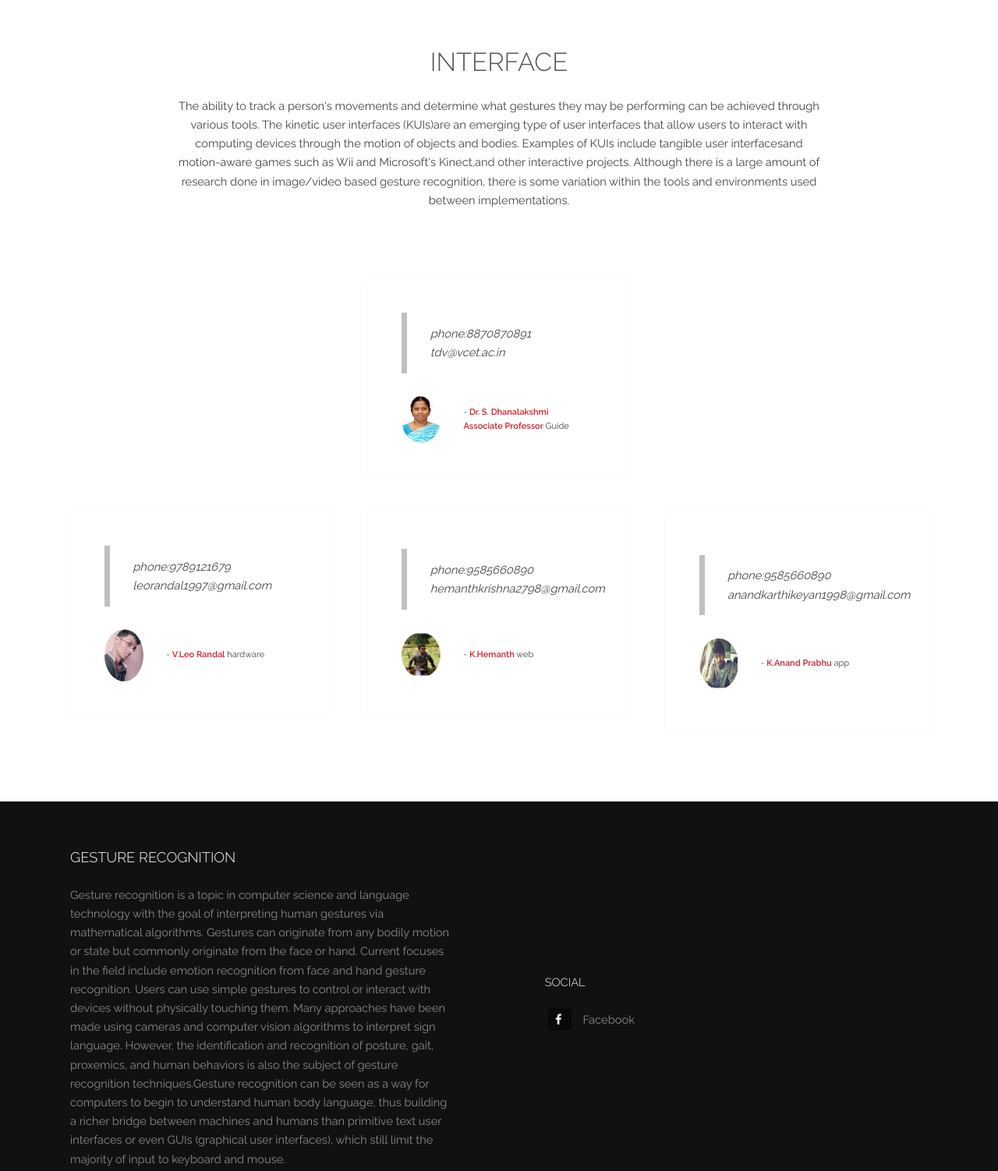
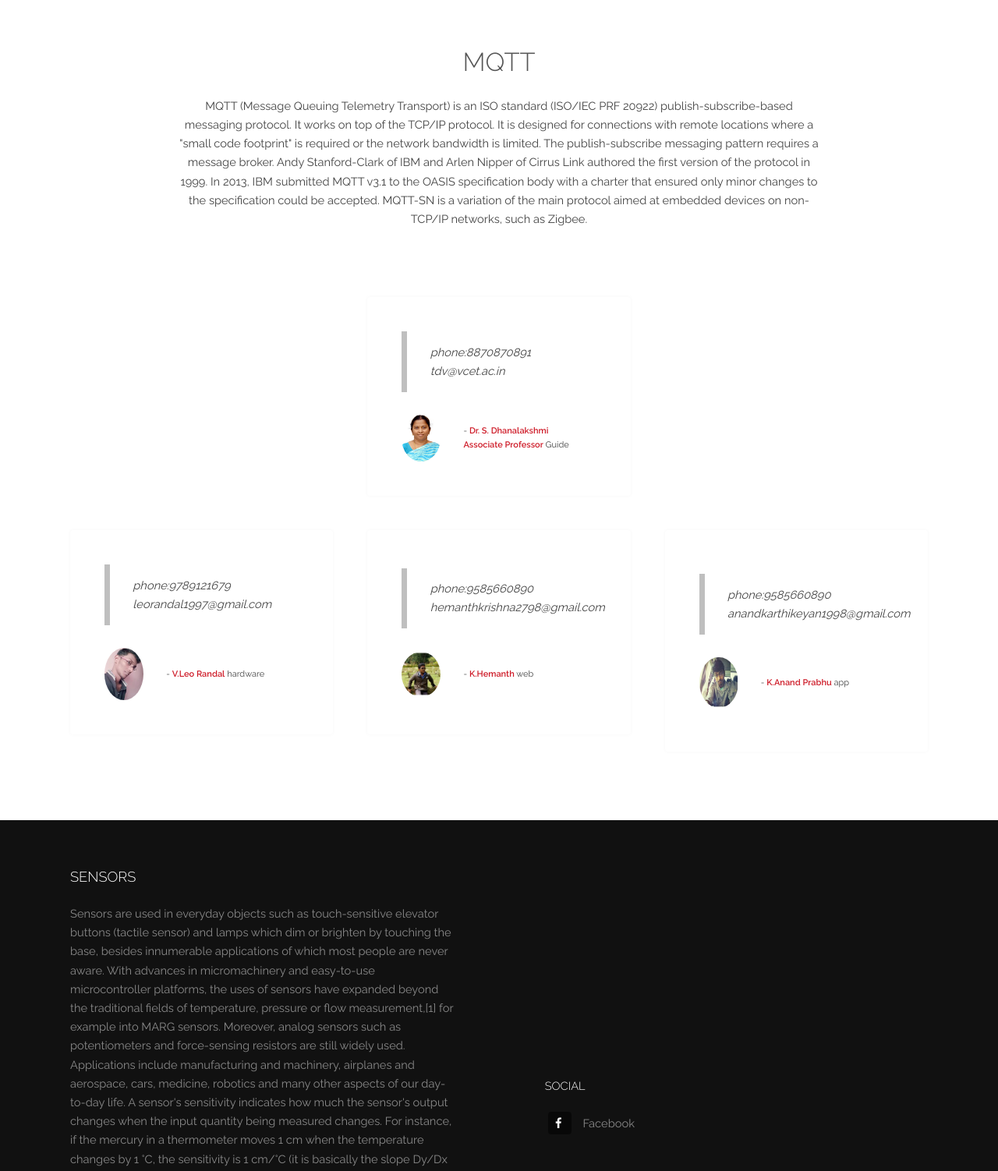
Before and after one commit to hemanthkrishna27/handbook, a plain HTML site: page index.html in a window 1280 px wide. Shown: the part 1856-3358 px from the top of the page at 78% size. Drawn offline with Linux system fonts and the light colour scheme.

Commit message:
Update index.html

```diff
--- a/index.html
+++ b/index.html
@@ -135,10 +135,12 @@
 			<section class="wrapper">
 				<div class="inner">
 					<header class="special">
-						<h2>INTERFACE</h2>
-						<p>The ability to track a person's movements and determine what gestures they may be performing can be achieved through various tools. The kinetic user interfaces (KUIs)are an emerging type of user interfaces that allow users to interact with computing devices through the motion of objects and bodies. Examples of KUIs include tangible user interfacesand motion-aware games such as Wii and Microsoft's Kinect,and other interactive projects.
+						<h2>MQTT</h2>
+						<p>MQTT (Message Queuing Telemetry Transport) is an ISO standard (ISO/IEC PRF 20922) publish-subscribe-based messaging protocol. It works on top of the TCP/IP protocol. It is designed for connections with remote locations where a "small code footprint" is required or the network bandwidth is limited. The publish-subscribe messaging pattern requires a message broker.
 
-                        Although there is a large amount of research done in image/video based gesture recognition, there is some variation within the tools and environments used between implementations.</p>
+Andy Stanford-Clark of IBM and Arlen Nipper of Cirrus Link authored the first version of the protocol in 1999.
+
+In 2013, IBM submitted MQTT v3.1 to the OASIS specification body with a charter that ensured only minor changes to the specification could be accepted. MQTT-SN is a variation of the main protocol aimed at embedded devices on non-TCP/IP networks, such as Zigbee.</p>
 					</header>
 					<div class="testimonials">
 
@@ -260,8 +262,10 @@
 				<div class="inner">
 					<div class="content">
 						<section>
-							<h3>Gesture recognition</h3>
-							<p>Gesture recognition is a topic in computer science and language technology with the goal of interpreting human gestures via mathematical algorithms. Gestures can originate from any bodily motion or state but commonly originate from the face or hand. Current focuses in the field include emotion recognition from face and hand gesture recognition. Users can use simple gestures to control or interact with devices without physically touching them. Many approaches have been made using cameras and computer vision algorithms to interpret sign language. However, the identification and recognition of posture, gait, proxemics, and human behaviors is also the subject of gesture recognition techniques.Gesture recognition can be seen as a way for computers to begin to understand human body language, thus building a richer bridge between machines and humans than primitive text user interfaces or even GUIs (graphical user interfaces), which still limit the majority of input to keyboard and mouse.</p>
+							<h3>Sensors</h3>
+							<p>Sensors are used in everyday objects such as touch-sensitive elevator buttons (tactile sensor) and lamps which dim or brighten by touching the base, besides innumerable applications of which most people are never aware. With advances in micromachinery and easy-to-use microcontroller platforms, the uses of sensors have expanded beyond the traditional fields of temperature, pressure or flow measurement,[1] for example into MARG sensors. Moreover, analog sensors such as potentiometers and force-sensing resistors are still widely used. Applications include manufacturing and machinery, airplanes and aerospace, cars, medicine, robotics and many other aspects of our day-to-day life.
+
+A sensor's sensitivity indicates how much the sensor's output changes when the input quantity being measured changes. For instance, if the mercury in a thermometer moves 1  cm when the temperature changes by 1 °C, the sensitivity is 1 cm/°C (it is basically the slope Dy/Dx assuming a linear characteristic). Some sensors can also affect what they measure; for instance, a room temperature thermometer inserted into a hot cup of liquid cools the liquid while the liquid heats the thermometer. Sensors are usually designed to have a small effect on what is measured; making the sensor smaller often improves this and may introduce other advantages. Technological progress allows more and more sensors to be manufactured on a microscopic scale as microsensors using MEMS technology. In most cases, a microsensor reaches a significantly higher speed and sensitivity compared with macroscopic approaches.</p>
 						</section>
 
 						<section>
```
